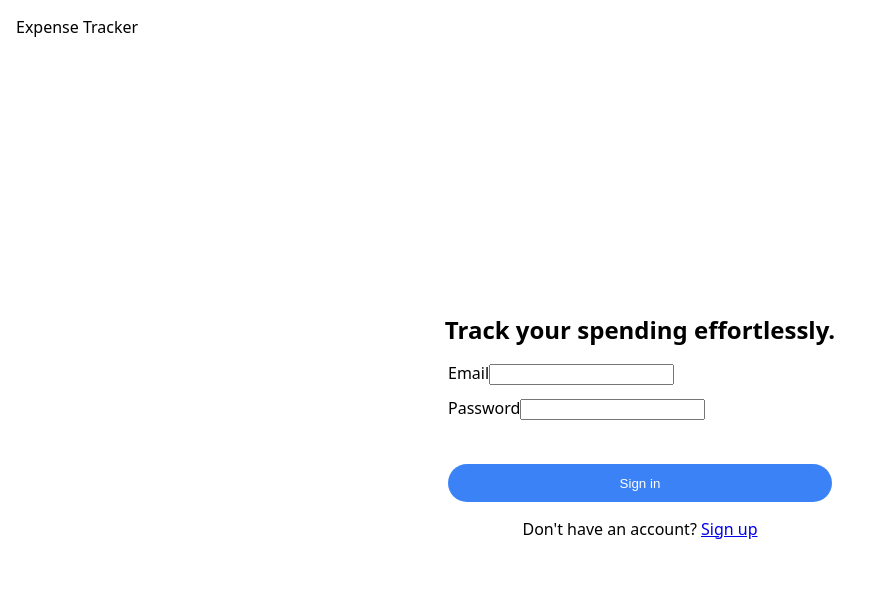
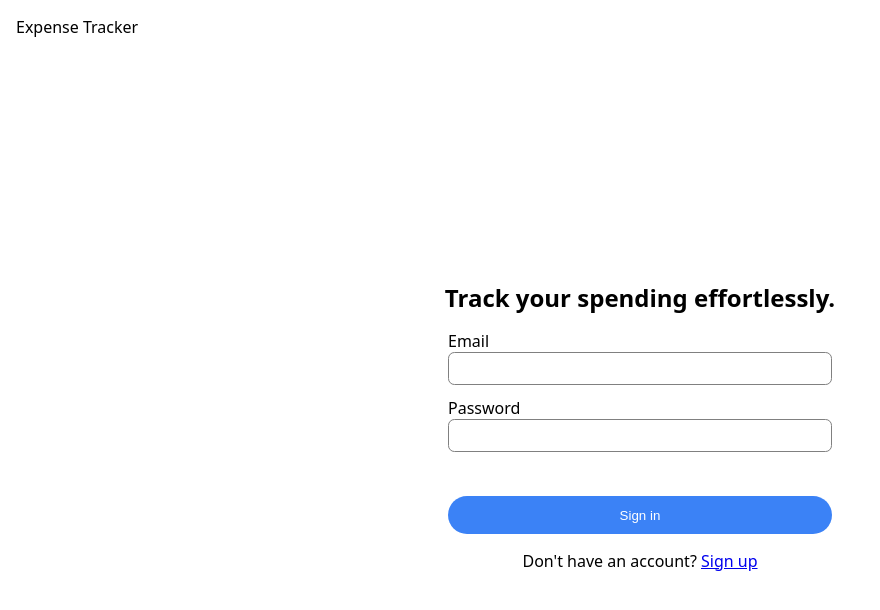
Before and after one commit to chloejo-dev/receipt-expense-tracker, a React (Vite) app in the folder frontend/: page / in a window 1280 px wide. Shown: the top 610 px of the page, without its empty margins (0-880 px from the left). Built offline with nearby package versions, Linux system fonts and the light colour scheme.

Commit message:
feature: complete sign-in form UI (#7)

```diff
--- a/frontend/src/components/SignInForm.tsx
+++ b/frontend/src/components/SignInForm.tsx
@@ -3,7 +3,7 @@ import "./SignInForm.css";
 export default function SignInForm() {
   return (
     <form className='sign-in-form'>
-      <div>
+      <div className='form-field'>
         <label htmlFor='email'>Email</label>
         <input
           type='email'
@@ -13,7 +13,7 @@ export default function SignInForm() {
           autoComplete='email'
         />
       </div>
-      <div>
+      <div className='form-field'>
         <label htmlFor='password'>Password</label>
         <input
           type='password'
```
